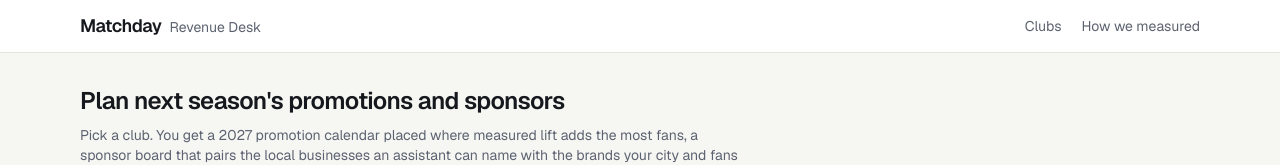
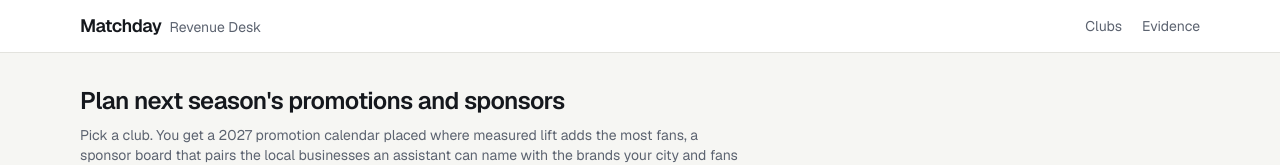
Before and after one commit to N-45div/Matchday, a Next.js app: page / in a window 1280 px wide. Shown: the top 165 px of the page. Built offline with nearby package versions, Linux system fonts and the light colour scheme; no server answers; the database is empty.

Commit message:
Call the results page Evidence

```diff
--- a/src/app/club/[id]/page.tsx
+++ b/src/app/club/[id]/page.tsx
@@ -35,7 +35,7 @@ export default async function ClubPage({ params }: PageProps<"/club/[id]">) {
             {plan.clubMixAddedFans != null && <Stat label="Same nights, your 2026 weekdays" value={`+${fmt(plan.clubMixAddedFans)}`} />}
             {plan.clubMixAddedFans != null && <Stat label="Difference" value={`${plan.addedFans >= plan.clubMixAddedFans ? "+" : ""}${fmt(plan.addedFans - plan.clubMixAddedFans)} fans`} />}
           </div>
-          <p className="mt-3 text-xs text-muted">Estimates from 2025–26 games at every MLB and affiliated minor league park. They are observed associations, not guarantees; see How we measured.</p>
+          <p className="mt-3 text-xs text-muted">Estimates from 2025–26 games at every MLB and affiliated minor league park. They are observed associations, not guarantees; see the Evidence page.</p>
         </section>
       )}
 
--- a/src/app/layout.tsx
+++ b/src/app/layout.tsx
@@ -23,7 +23,7 @@ export default function RootLayout({ children }: LayoutProps<"/">) {
             </Link>
             <nav className="flex gap-5 text-sm text-muted">
               <Link href="/" className="hover:text-ink">Clubs</Link>
-              <Link href="/proof" className="hover:text-ink">How we measured</Link>
+              <Link href="/proof" className="hover:text-ink">Evidence</Link>
             </nav>
           </div>
         </header>
```
